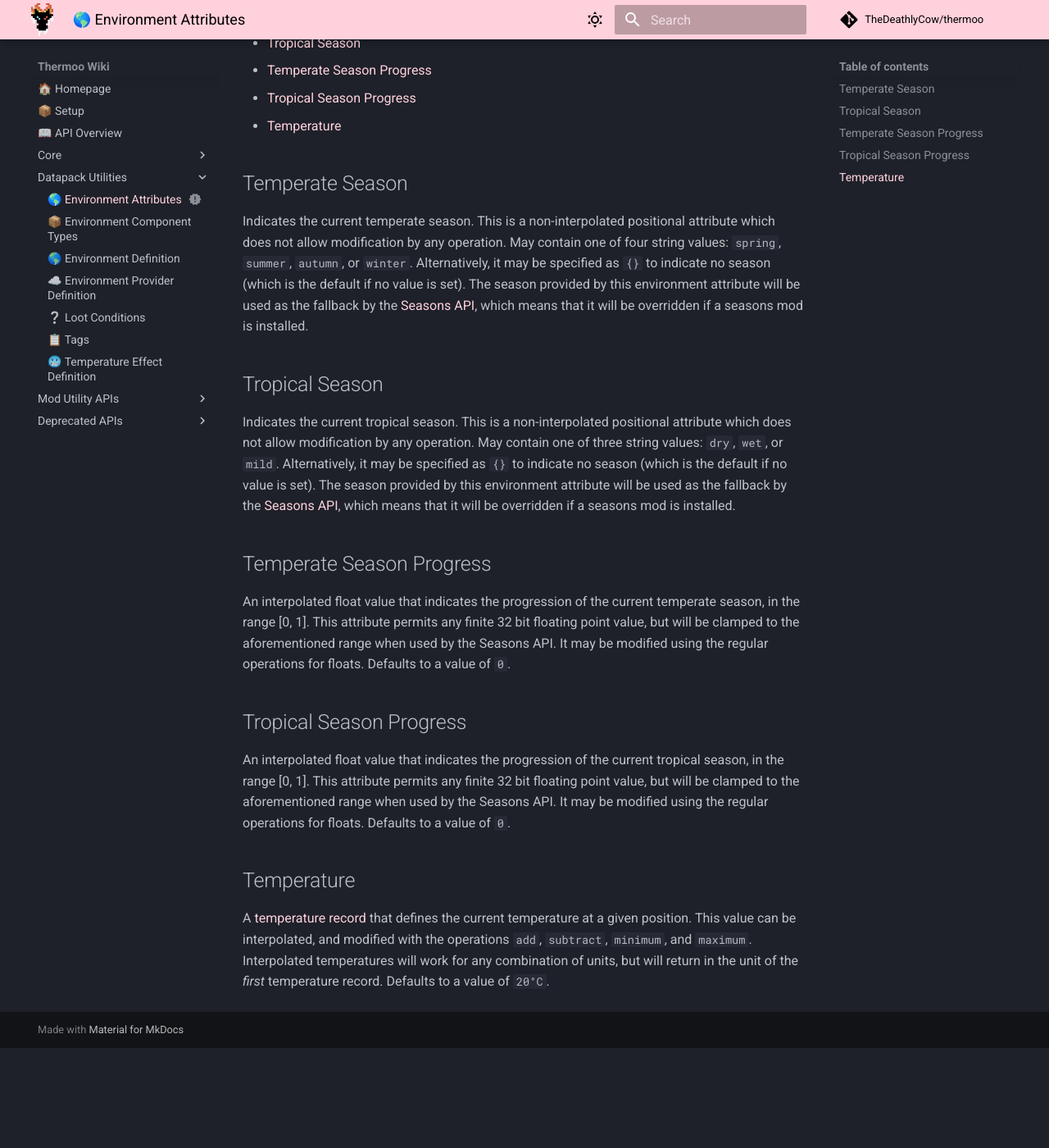
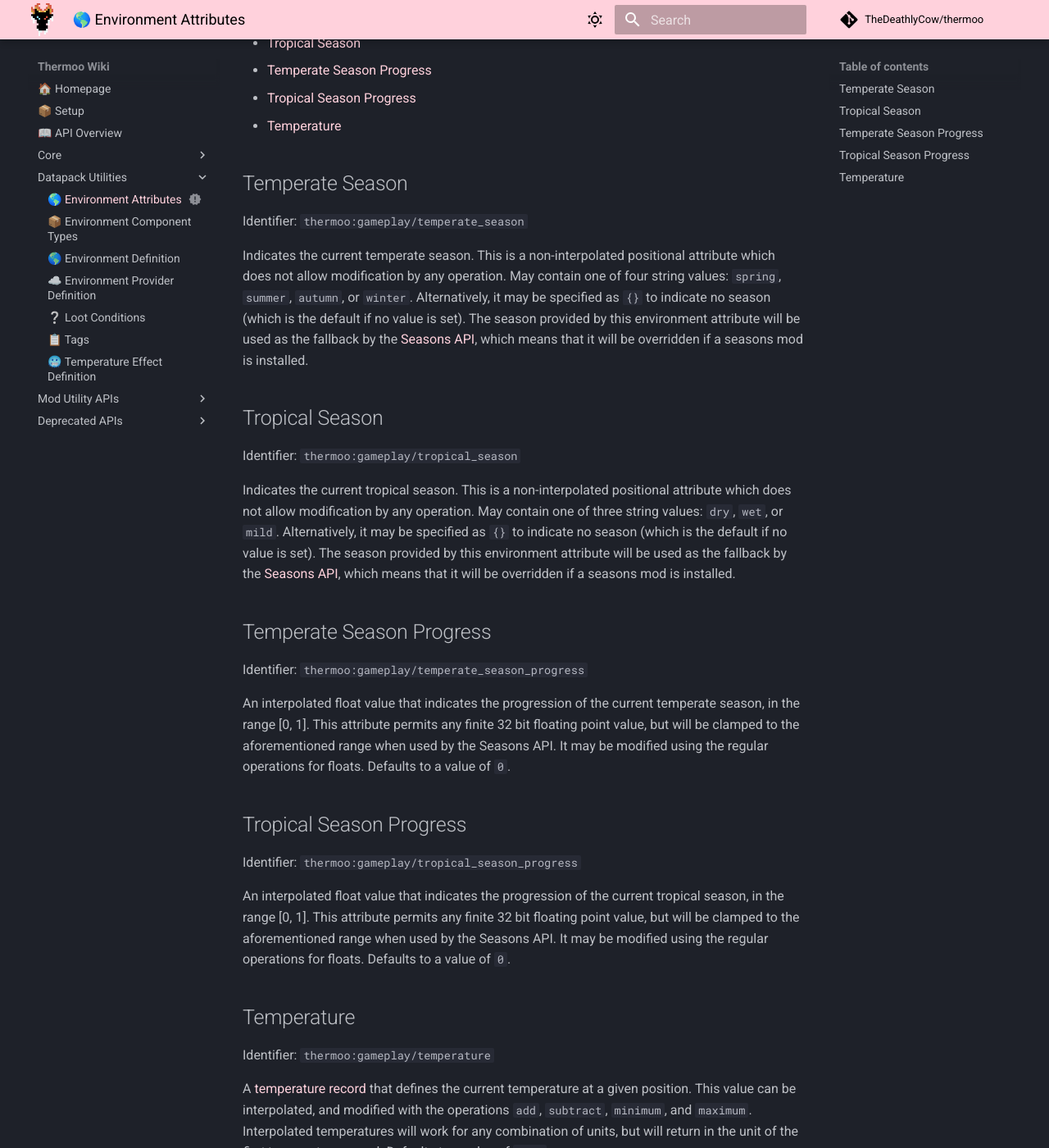
Before and after one commit to TheDeathlyCow/thermoo-docs, an MkDocs documentation site: the page built from docs/datapacks/environment_attributes.md, in a window 1280 px wide and 1400 px high, scrolled down 497 px. Shown: the whole window at 82% size. Built offline with MkDocs 1.6.1 and Material for MkDocs 9.7.7, drawn with Linux system fonts in a browser that asks for light colours; comment, search, counter and statistics services are not loaded; before the commit the page ends 1775 px from its top, so only the background shows below that.

Commit message:
add ids to env attributes page

```diff
--- a/docs/datapacks/environment_attributes.md
+++ b/docs/datapacks/environment_attributes.md
@@ -21,20 +21,30 @@
 
 ## Temperate Season
 
+Identifier: `thermoo:gameplay/temperate_season`
+
 Indicates the current temperate season. This is a non-interpolated positional attribute which does not allow modification by any operation. May contain one of four string values: `spring`, `summer`, `autumn`, or `winter`. Alternatively, it may be specified as `{}` to indicate no season (which is the default if no value is set). The season provided by this environment attribute will be used as the fallback by the [Seasons API](../mods/seasons.md), which means that it will be overridden if a seasons mod is installed.
 
 ## Tropical Season
+
+Identifier: `thermoo:gameplay/tropical_season`
 
 Indicates the current tropical season. This is a non-interpolated positional attribute which does not allow modification by any operation. May contain one of three string values: `dry`, `wet`, or `mild`. Alternatively, it may be specified as `{}` to indicate no season (which is the default if no value is set). The season provided by this environment attribute will be used as the fallback by the [Seasons API](../mods/seasons.md), which means that it will be overridden if a seasons mod is installed.
 
 ## Temperate Season Progress
 
+Identifier: `thermoo:gameplay/temperate_season_progress`
+
 An interpolated float value that indicates the progression of the current temperate season, in the range [0, 1]. This attribute permits any finite 32 bit floating point value, but will be clamped to the aforementioned range when used by the Seasons API. It may be modified using the regular operations for floats. Defaults to a value of `0`.
 
 ## Tropical Season Progress
+
+Identifier: `thermoo:gameplay/tropical_season_progress`
 
 An interpolated float value that indicates the progression of the current tropical season, in the range [0, 1]. This attribute permits any finite 32 bit floating point value, but will be clamped to the aforementioned range when used by the Seasons API. It may be modified using the regular operations for floats. Defaults to a value of `0`.
 
 ## Temperature
 
+Identifier: `thermoo:gameplay/temperature`
+
 A [temperature record](../mods/temperature_unit.md) that defines the current temperature at a given position. This value can be interpolated, and modified with the operations `add`, `subtract`, `minimum`, and `maximum`. Interpolated temperatures will work for any combination of units, but will return in the unit of the *first* temperature record. Defaults to a value of `20°C`.
```
